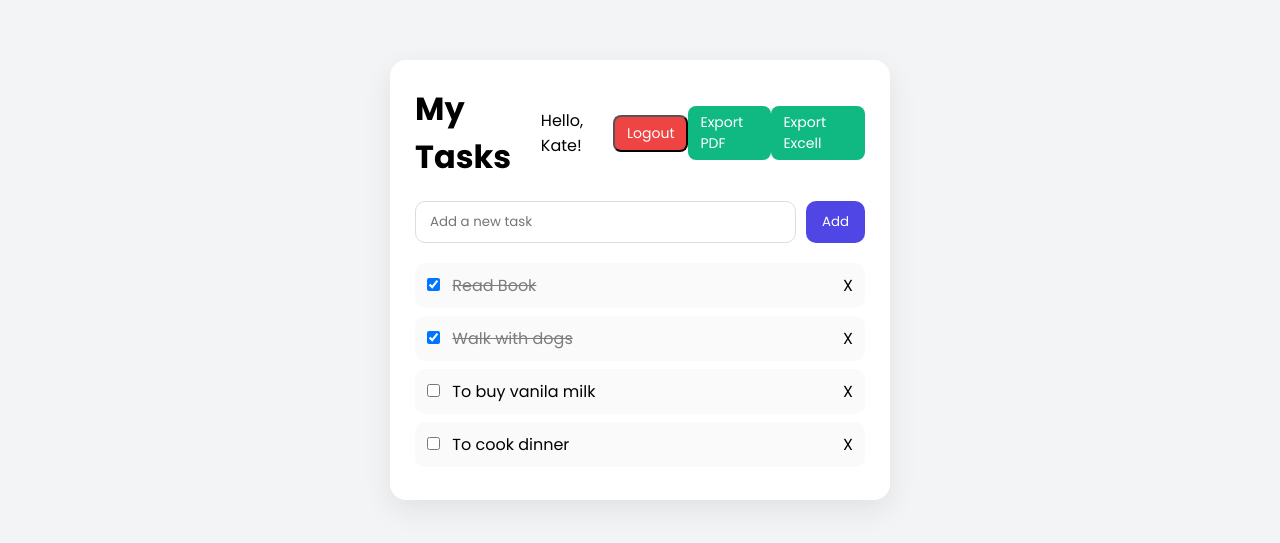
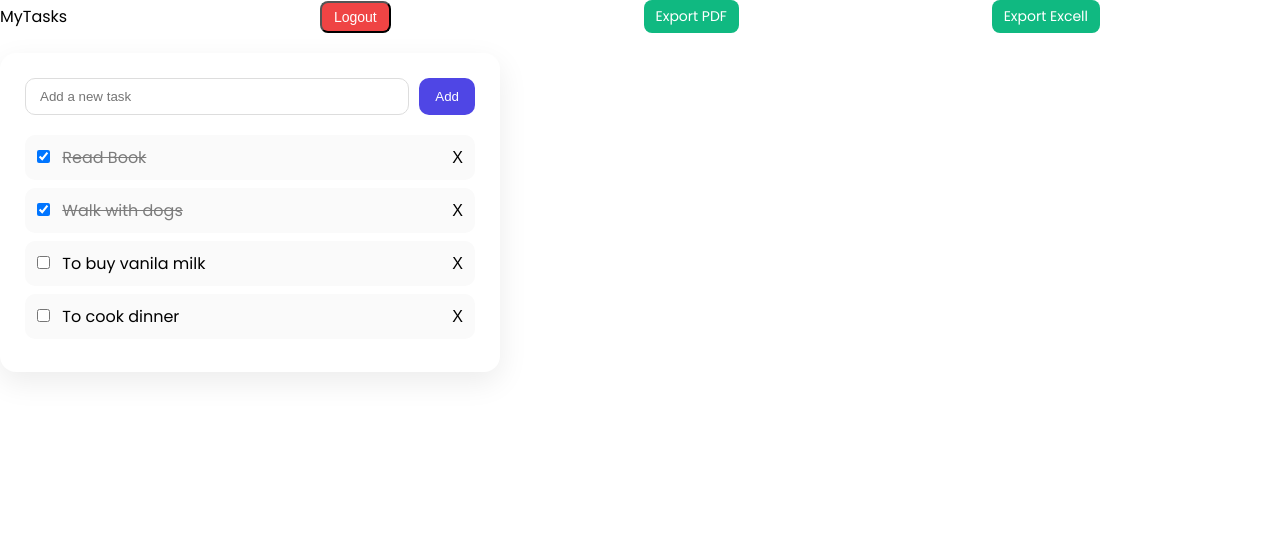
Before and after one commit to EkaterinaLegalovaCH/ToDoList, a Flask app: page /home in a window 1280 px wide. Shown: the top 543 px of the page. Run offline with Flask 3, Linux system fonts and the light colour scheme; a user stored in the database is signed in; data comes from the database, SQL or seed files in the repository.

Commit message:
Style changes

```diff
--- a/app.py
+++ b/app.py
@@ -4,7 +4,8 @@ import os
 from werkzeug.security import generate_password_hash, check_password_hash
 
 from flask import send_file
-from reportlab.platypus import SimpleDocTemplate, Paragraph
+from reportlab.platypus import SimpleDocTemplate, Table, TableStyle, Paragraph
+from reportlab.lib import colors
 from reportlab.lib.styles import getSampleStyleSheet
 import io
 
@@ -166,10 +167,21 @@ def export_pdf():
 
     content.append(Paragraph("My Tasks", styles['Title']))
 
+    data = [["ID", "task", "completed"]]
+
     for task in tasks:
-        status = "✓" if task[2] else "☐"
-        text = f"{status} {task[1]}"
-        content.append(Paragraph(text, styles['Normal']))
+        status = "Yes" if task[2] else "No"
+        data.append(Paragraph(task[0], task[1], status))
+
+    table = Table(data)
+
+    table.setStyle(TableStyle([
+        ("BACKGROUND", (0, 0), (-1, 0), colors.HexColor("#4F46E5")),
+        ("TEXTCOLOR", (0, 0), (-1, 0), colors.white),
+        ("ALIGN", (0, 0),)
+    ]))
+
+    content.append(table)
 
     doc.build(content)
     buffer.seek(0)
--- a/static/css/style.css
+++ b/static/css/style.css
@@ -1,16 +1,14 @@
 * {
     box-sizing: border-box;
-    font-family: "Poppins", sans-serif;
     margin: 0;
     padding: 0;
 }
 
 body {
-    background: #f3f4f6;
-    display: flex;
-    justify-content: center;
-    margin-top: 60px;
+    font-family: "Poppins", sans-serif;
 }
+
+
 
 .app {
     width: 100%;
@@ -22,6 +20,7 @@ body {
 }
 
 .header {
+    max-width: 1100px;
     display: flex;
     justify-content: space-between;
     align-items: center;
--- a/templates/home.html
+++ b/templates/home.html
@@ -12,18 +12,19 @@
     <link rel="stylesheet" href="{{url_for('static', filename='css/style.css')}}">
 </head>
 <body>
-    <div class="app">
-        <header class="header">
-            <h1>My Tasks</h1>
+    <header class="header">
+            <div class="logo">MyTasks</div>
 
-            <span>Hello, {{ username }}!</span>
 
             <form action="/logout" method="POST">
                 <button class="logout-btn">Logout</button>
             </form>
             <a href="/export/pdf" class="export-btn">Export PDF</a>
             <a href="/export/excell" class="export-btn">Export Excell</a>
-        </header>
+    </header>
+
+    <section class="app">
+
         <form method="POST" action="/add" id="task-form" class="task-form">
             <input
                 type="text"
@@ -64,6 +65,6 @@
 
         <script src="{{url_for('static', filename='js/main.js')}}"></script>
 
-    </div>
+    </section>
 </body>
 </html>
```
